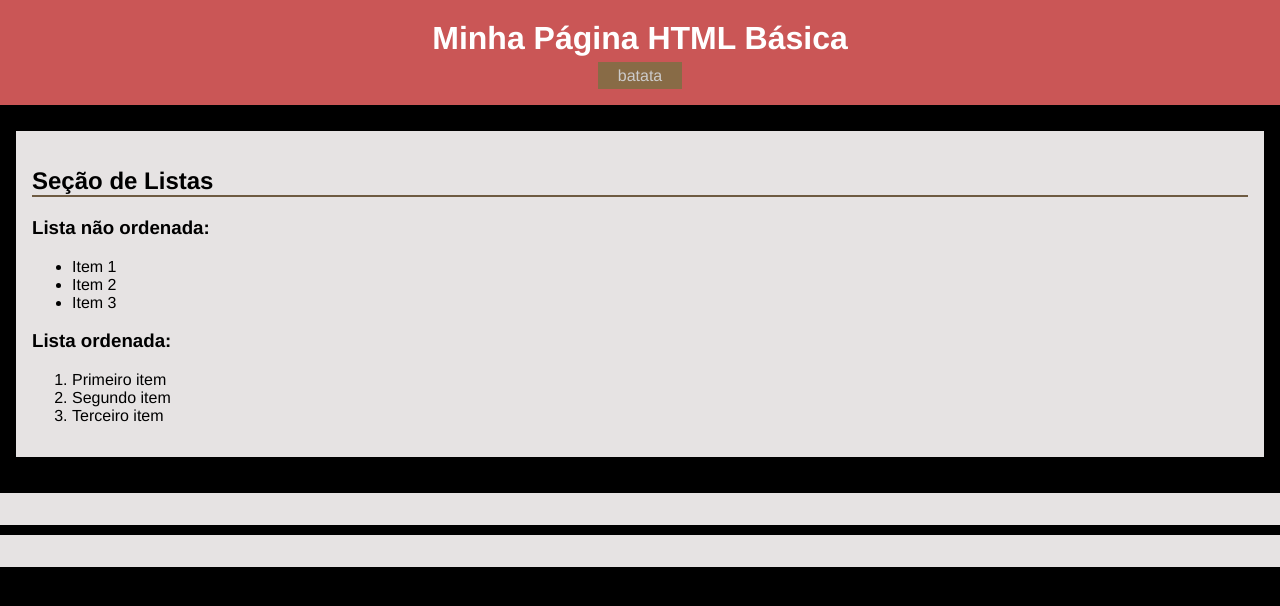
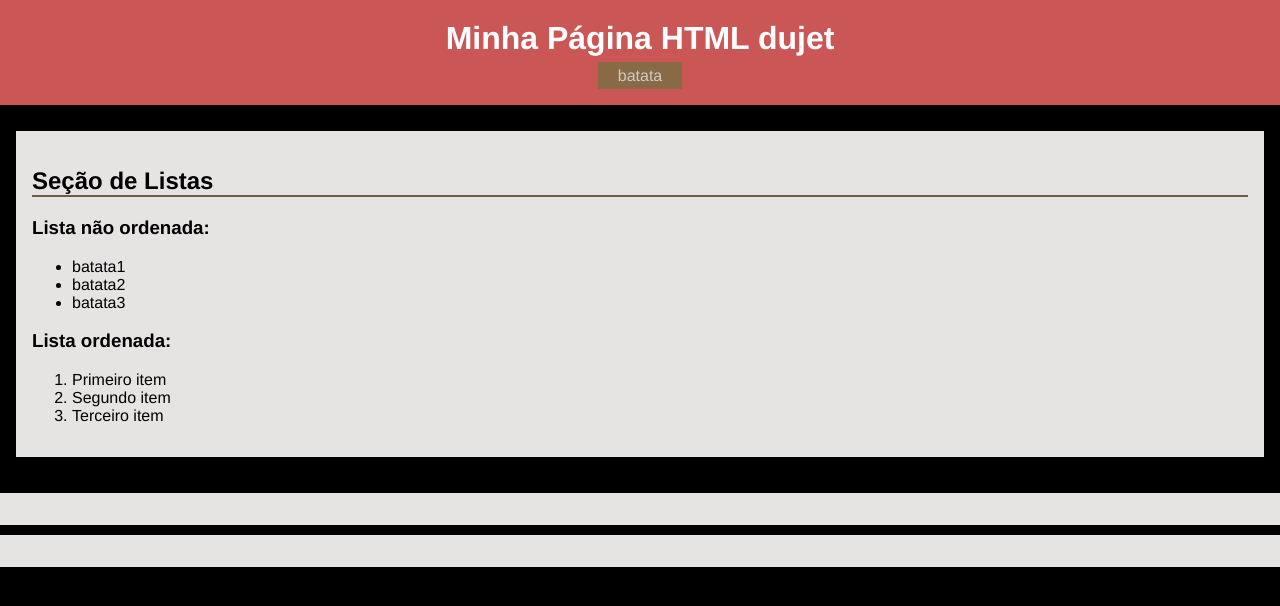
Before and after one commit to SamukaRib/notas-estudo, a plain HTML site: page index.html in a window 1280 px wide. Drawn offline with Linux system fonts and the light colour scheme; files that its build step writes are made by us from their sources.

Commit message:
ajuste index

```diff
--- a/index.html
+++ b/index.html
@@ -10,7 +10,7 @@
 
     <!-- Cabeçalho -->
     <header>
-        <h1>Minha Página HTML Básica</h1>
+        <h1>Minha Página HTML dujet</h1>
         <nav>
             <a href="">batata</a>
         </nav>
@@ -25,9 +25,9 @@
                 <div>
                     <h3>Lista não ordenada:</h3>
                     <ul>
-                        <li>Item 1</li>
-                        <li>Item 2</li>
-                        <li>Item 3</li>
+                        <li>batata1</li>
+                        <li>batata2</li>
+                        <li>batata3</li>
                     </ul>
                 </div>
                 <!-- Lista ordenada -->
```
Also changed, not shown: sadsad.html (added).
